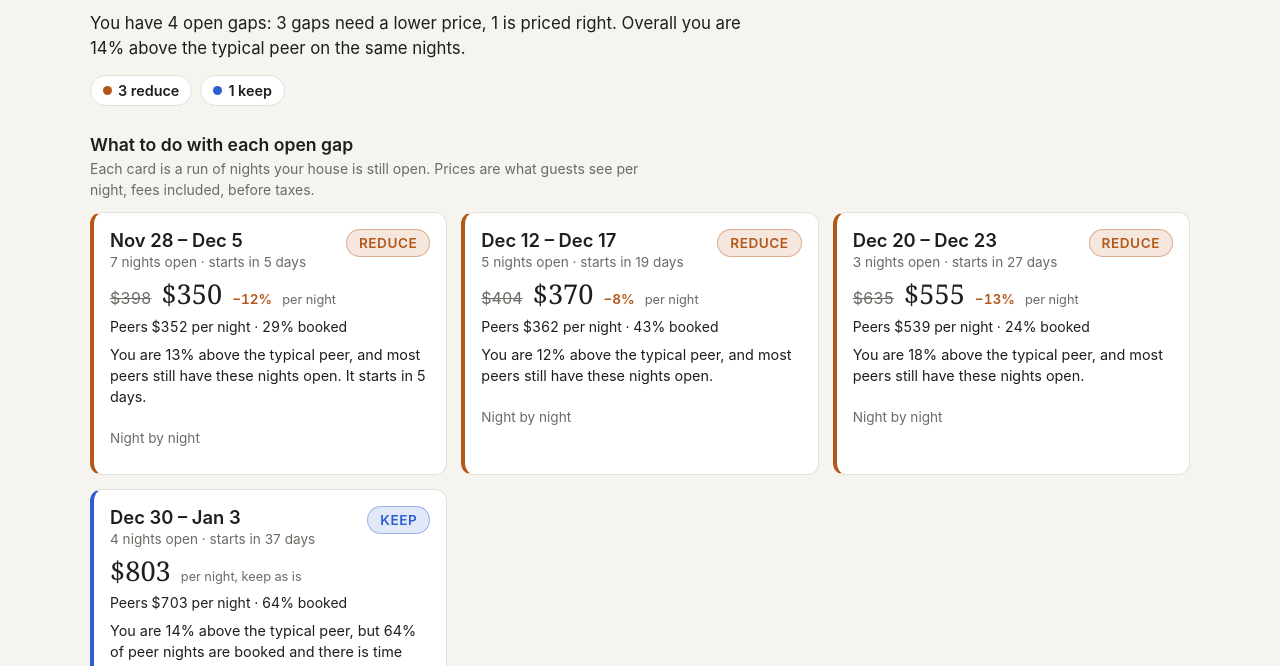
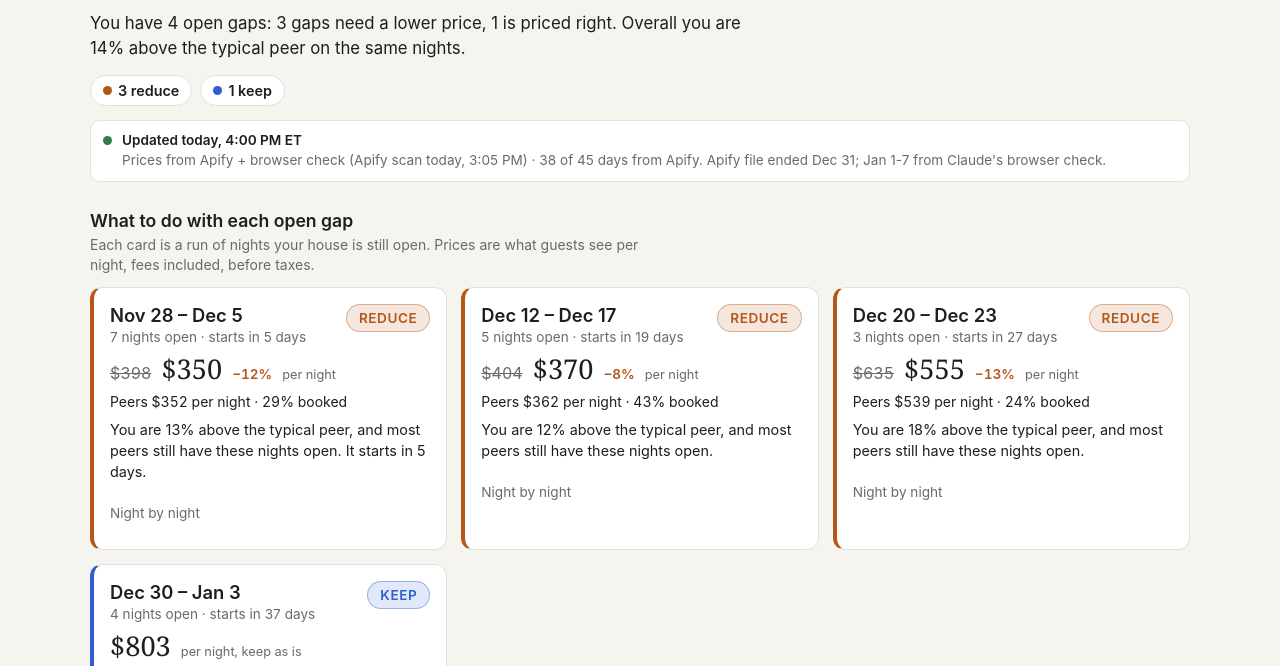
Before and after one commit to ferlopesmyai/airbnbprice, a plain HTML site: page index.html in a window 1280 px wide. Shown: the part 126-792 px from the top of the page. Drawn offline with Linux system fonts and the light colour scheme.

Commit message:
Daily price data 2026-11-23
Co-Authored-By: Claude Opus 5.5 <noreply@anthropic.com>
Claude-Session: https://claude.ai/code/session_01UD3YKRdvf46wzqEAZyC83D

```diff
--- /dev/null
+++ b/data/runs.csv
@@ -0,0 +1,2 @@
+scrape_date,updated_at,source,apify_scraped_at,apify_days,days,note
+2026-11-23,2026-11-23T21:00:00Z,Apify + browser check,2026-11-23T20:05:00Z,38,45,Apify file ended Dec 31; Jan 1-7 from Claude's browser check
--- a/index.html
+++ b/index.html
@@ -48,7 +48,7 @@ body{margin:0;background:var(--bg);color:var(--color-fg);padding:max(16px,env(sa
   const blank = (r) => { for (const k in r) if (r[k] === '') r[k] = null; return r; };
   document.addEventListener('DOMContentLoaded', () => {
     drawAll();
-    Promise.all(['prices', 'availability', 'listings'].map((n) =>
+    Promise.all(['prices', 'availability', 'listings', 'runs'].map((n) =>
       fetch('data/' + n + '.csv', { cache: 'no-cache' }).then((r) => { if (!r.ok) throw new Error(n); return r.text(); })
         .then((t) => { D[n] = { status: 'ok', data: d3.csvParse(t.replace(/\r/g, ''), blank) }; })
         .catch(() => { D[n] = { status: 'error' }; }))).then(run);
@@ -66,6 +66,12 @@ body{margin:0;background:var(--bg);color:var(--color-fg);padding:max(16px,env(sa
 .pp .hero{display:flex;align-items:center;gap:14px}
 .pp .hphoto img{width:64px;height:64px;border-radius:14px;object-fit:cover;display:block}
 @media (min-width:600px){.pp .hphoto img{width:84px;height:84px}}
+.pp .status{margin-top:14px;padding:10px 12px;border-radius:10px;border:1px solid var(--color-border-line);background:var(--color-panel);font-size:.85rem;line-height:1.45;display:flex;gap:10px;align-items:flex-start}
+.pp .status:empty{display:none}
+.pp .status .dot{margin-top:5px}
+.pp .status b{font-weight:var(--cds-font-weight-medium)}
+.pp .status .st-sub{color:var(--color-fg-muted)}
+.pp .st-ok{--a:var(--color-ok)}.pp .st-old{--a:var(--color-warn)}
 .pp .meta{color:var(--color-fg-muted);font-size:.9rem;margin:6px 0 0}
 .pp .lede{font-size:1.05rem;line-height:1.5;margin:14px 0 0;max-width:62ch}
 .pp .sub{color:var(--color-fg-muted);font-size:.875rem;margin:0 0 12px;line-height:1.45;max-width:66ch}
@@ -131,6 +137,7 @@ body{margin:0;background:var(--bg);color:var(--color-fg);padding:max(16px,env(sa
     <p class="meta">Windsor Island · prices checked <span data-draw="s-date" data-source="summary" data-field="scrape_date" data-row="0">—</span> · next 45 days</p>
     <p class="lede" data-read lang="en" data-draw="s-lede" data-source="summary">—</p>
     <div class="chips" data-draw="s-chips" data-source="summary"></div>
+    <div class="status" data-draw="s-status" data-source="status"></div>
   </header>
 
   <section id="gaps">
@@ -326,6 +333,17 @@ dash.calc('bylisting', {
   }
 });
 
+dash.calc('status', {
+  title: 'Data used',
+  description: 'The latest daily run: when it finished, which source the prices came from, and how many of the 45 days that source covered.',
+  inputs: ['runs'],
+  fn: (runs) => {
+    const r = runs.slice().sort((a, b) => (a.scrape_date < b.scrape_date ? -1 : 1)).pop();
+    return r ? [{ scrape_date: r.scrape_date, updated_at: r.updated_at, source: r.source, apify_scraped_at: r.apify_scraped_at || null,
+      apify_days: num(r.apify_days), days: num(r.days), note: r.note || '' }] : [];
+  }
+});
+
 dash.calc('summary', {
   title: 'Headline figures',
   description: 'Counts of reduce, keep and increase calls, your premium, averages and booking levels from the latest check.',
@@ -378,6 +396,27 @@ dash.draw('s-photo', (box) => {
   const d = dash.data('bylisting'); box.replaceChildren();
   const me = d.status === 'ok' && d.data ? d.data.find((r) => r.mine === '1') : null;
   if (me && /^(\/_blob\/[0-9a-f]+|thumbs\/\d+\.jpg)$/.test(me.thumb || '')) { const im = el('img'); im.src = me.thumb; im.alt = 'Your house'; box.appendChild(im); }
+});
+dash.draw('s-status', (box) => {
+  const d = dash.data('status'); box.replaceChildren();
+  const r = d.status === 'ok' && d.data && d.data[0]; if (!r) return;
+  const et = (iso, withDay) => { const t = new Date(iso); if (isNaN(t)) return '';
+    const day = t.toLocaleDateString('en-US', { timeZone: 'America/New_York', month: 'short', day: 'numeric' });
+    const today = new Date().toLocaleDateString('en-US', { timeZone: 'America/New_York', month: 'short', day: 'numeric' });
+    const yest = new Date(Date.now() - 864e5).toLocaleDateString('en-US', { timeZone: 'America/New_York', month: 'short', day: 'numeric' });
+    const time = t.toLocaleTimeString('en-US', { timeZone: 'America/New_York', hour: 'numeric', minute: '2-digit' });
+    return (day === today ? 'today' : day === yest ? 'yesterday' : day) + (withDay === false ? '' : ', ') + time; };
+  const age = (Date.now() - Date.parse(r.updated_at)) / 36e5;
+  const fresh = age < 30;
+  box.className = 'status ' + (fresh ? 'st-ok' : 'st-old');
+  const txt = el('div');
+  txt.appendChild(el('b', null, (fresh ? 'Updated ' : 'Not updated since ') + et(r.updated_at) + ' ET'));
+  let src = 'Prices from ' + (r.source || 'unknown source');
+  if (r.apify_scraped_at) src += ' (Apify scan ' + et(r.apify_scraped_at) + ')';
+  if (r.days) src += ' · ' + (r.apify_days != null && r.source !== 'Browser check' ? r.apify_days + ' of ' + r.days + ' days from Apify' : r.days + ' days');
+  txt.appendChild(el('div', 'st-sub', src + (r.note ? '. ' + r.note + '.' : '')));
+  if (!fresh) txt.appendChild(el('div', 'st-sub', 'The daily update is late. The calls below may be out of date.'));
+  box.append(el('i', 'dot'), txt);
 });
 dash.draw('s-chips', (box) => {
   setYou(); const r = S(); box.replaceChildren(); if (!r) return;
```
